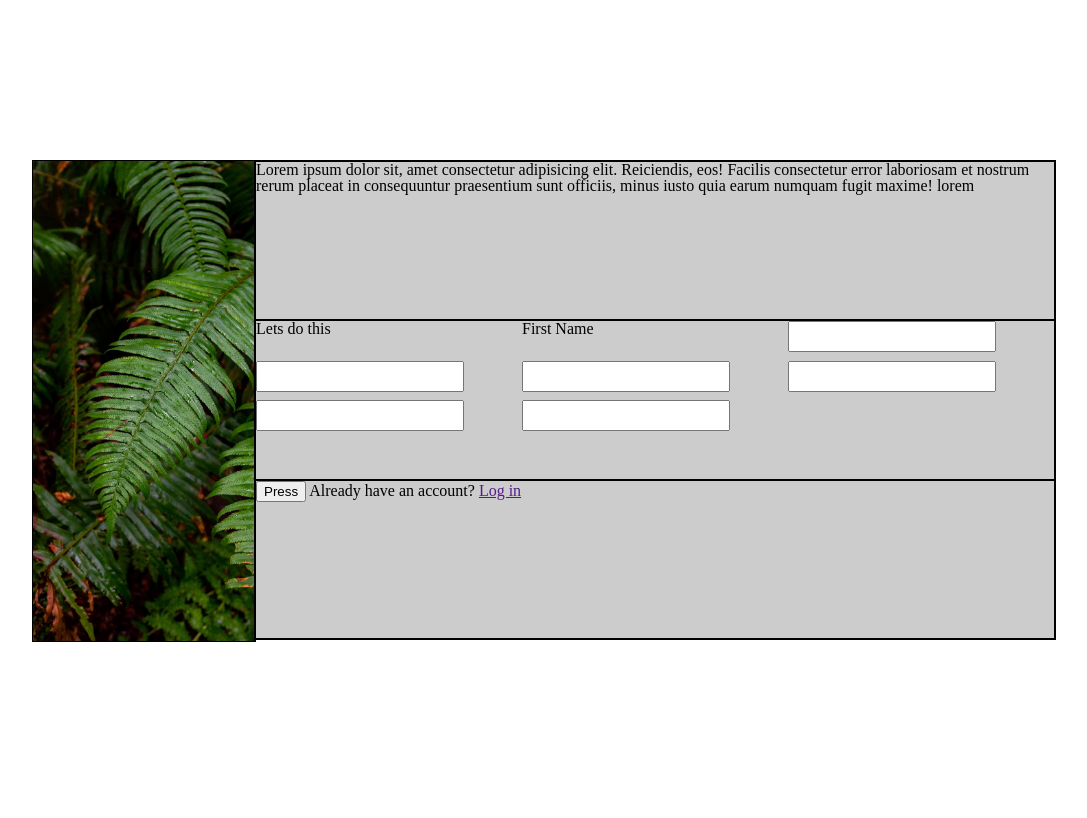
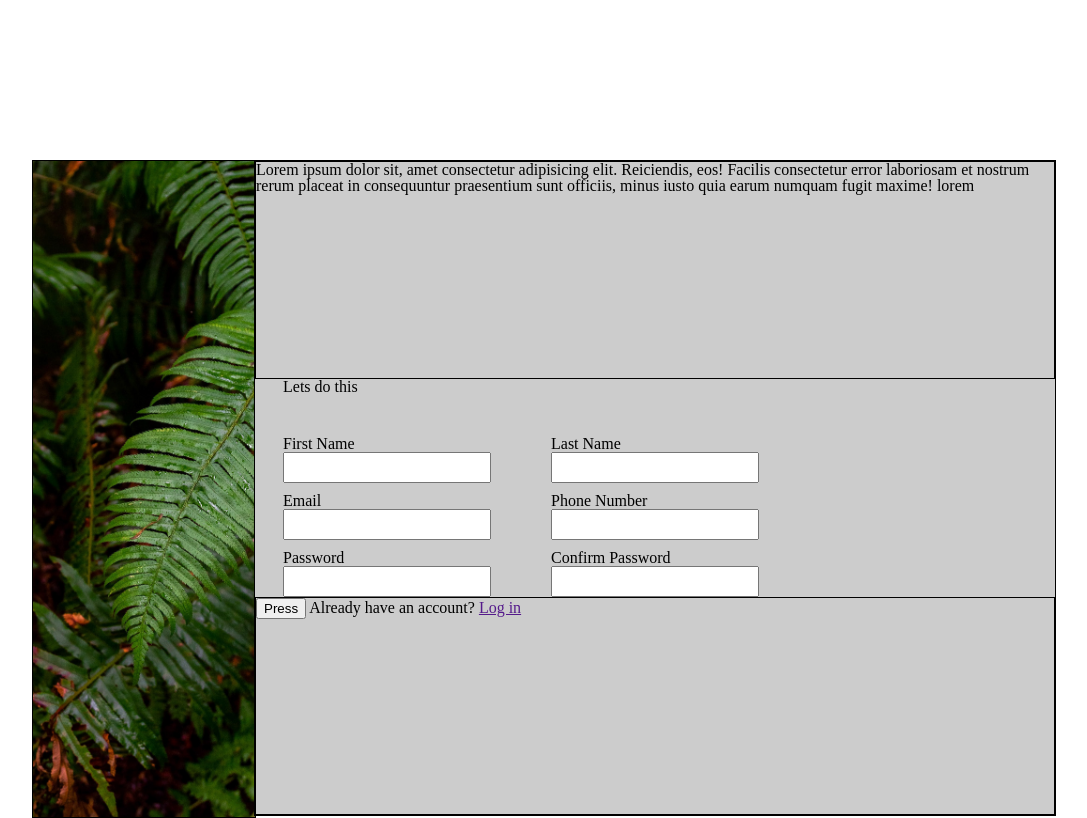
Before and after one commit to BrickEater/signUpForm, a plain HTML site: page index.html in a window 1280 px wide. Shown: the whole page, without its empty margins (96-1183 px from the left). Drawn offline with Linux system fonts and the light colour scheme.

Commit message:
fix spacing and add labels to input fields

```diff
--- a/index.html
+++ b/index.html
@@ -11,15 +11,34 @@
       </div>
       <div class="bones form">
         <div class="bones banner">Lorem ipsum dolor sit, amet consectetur adipisicing elit. Reiciendis, eos! Facilis consectetur error laboriosam et nostrum rerum placeat in consequuntur praesentium sunt officiis, minus iusto quia earum numquam fugit maxime! lorem</div>
+        <div class="fieldsWrapper">
           <div class="bones fields">
             <h1 class="header">Lets do this</h1>
-          <label for="firstName" class=" rowTwo">First Name</label>
-          <input class="firstName rowTwo" type="text"></input>
-          <input class="lastName rowTwo" type="text"></input>
+            <div class="inputWrapper0">
+              <div>First Name</div>
+              <input class="firstName" type="text"></input>
+            </div>
+            <div class="inputWrapper1">
+              <div>Last Name</div>
+              <input class="lastName" type="text"></input>
+            </div>
+            <div class="inputWrapper2">
+              <div>Email</div>
               <input class="email" type="text"></input>
+            </div>
+            <div class="inputWrapper3">
+              <div>Phone Number</div>
               <input class="phoneNumber" type="text"></input>
+            </div>
+            <div class="inputWrapper4">
+              <div>Password</div>
               <input class="password" type="text"></input>
+            </div>
+            <div class="inputWrapper5">
+              <div>Confirm Password</div>
               <input class="confirmPassword" type="text"></input>
+            </div>
+          </div>
         </div>
         <div class="bones buttons">
           <button>Press</button>
--- a/style.css
+++ b/style.css
@@ -94,19 +94,18 @@ html, body {
 	display: grid;
 	grid-template-columns: repeat(3, 1fr);
 	grid-template-rows: repeat(4, 1fr);
+	align-self: center;
+	border: none;
+	column-gap: 60px;
+	row-gap: 10px;
 }
 
-.fields .header {
+.fieldsWrapper {
 	grid-column: 1;
-	grid-row: 1;
-}
-
-.columnOne {
-	grid-column: 1;
-}
-
-.columnTwo {
-	grid-column: 2;
+	grid-row: 2;
+	display: flex;
+	margin: 10;
+	justify-content: center;
 }
 
 input {
@@ -120,6 +119,14 @@ label {
 	border: 0;
 }
 
-.firstName .lastName .email {
-	grid-row: 3;
+.header, .inputWrapper0, .inputWrapper2, .inputWrapper4 {
+	grid-column: 1;
 }
+
+.lastName, .phoneNumber, .confirmPassword {
+	grid-column: 2;
+}
+
+.firstName, .fnLabel {
+	grid-row: 2;
+}
```
Also changed, not shown: 1 other file. Lines whose indentation alone changed are shown as unchanged.
